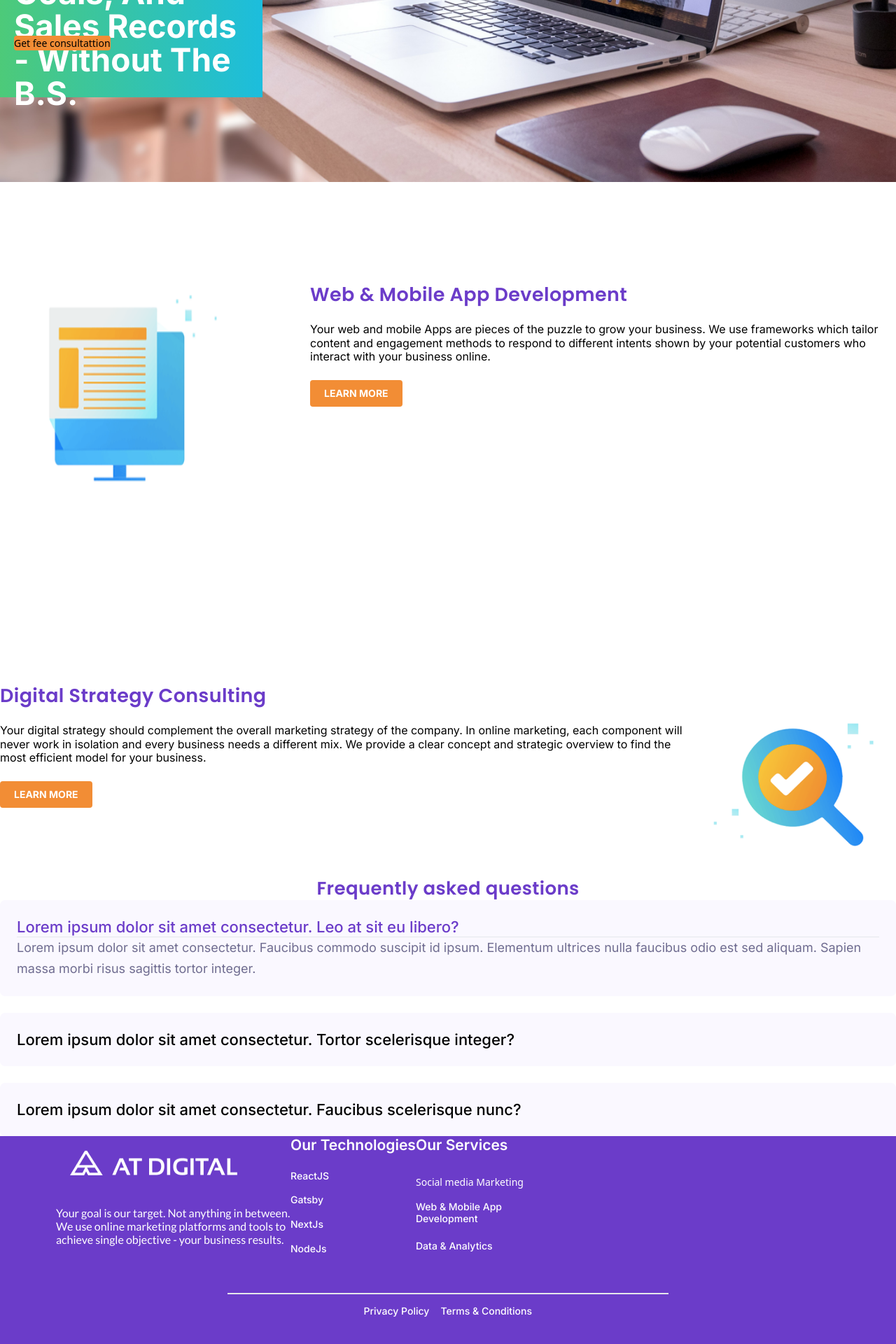
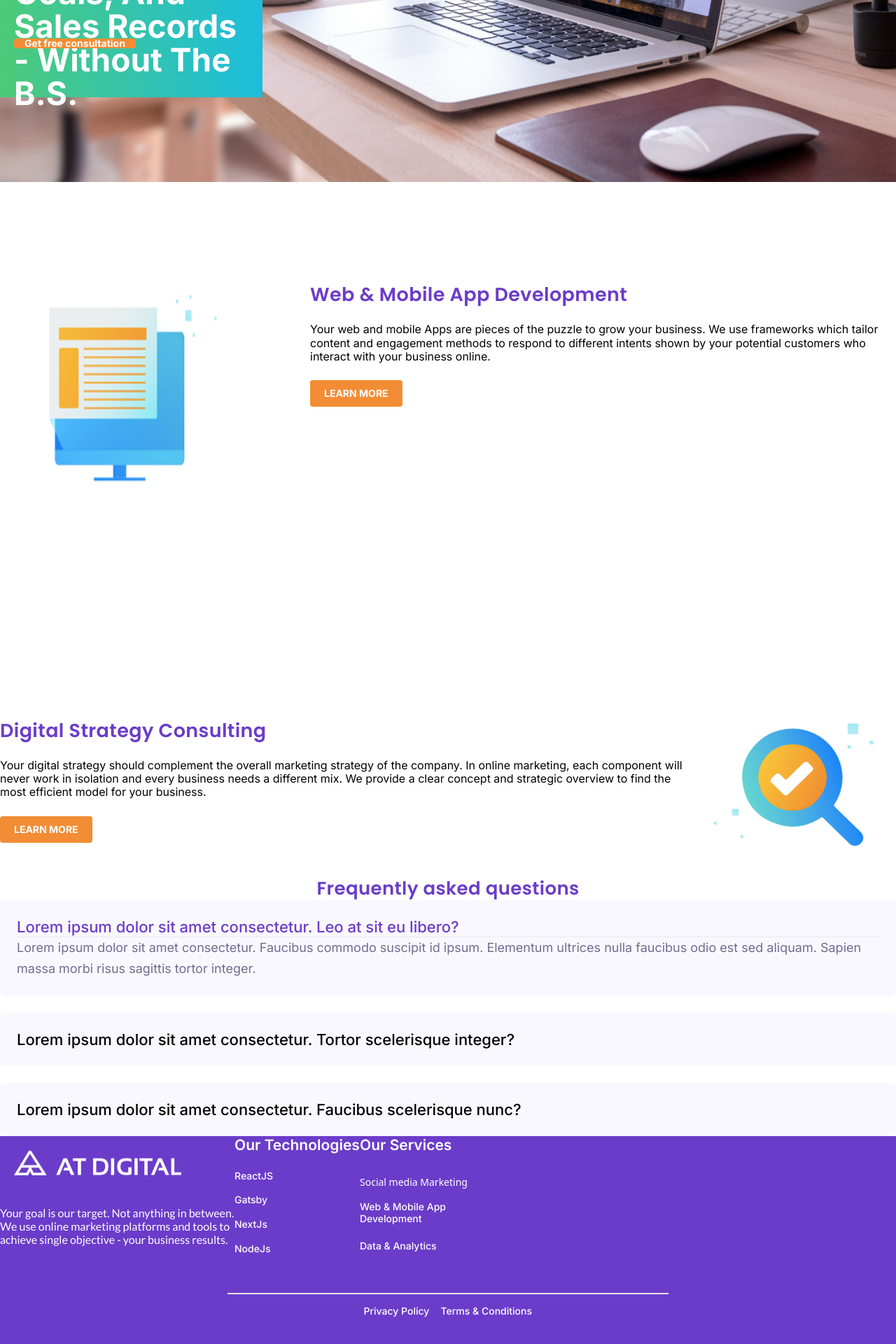
Before and after one commit to ButhmiK/at-digital-frontend-development, a React (Create React App) app: page / in a window 1280 px wide. Shown: the part 450-2370 px from the top of the page at 70% size. Built offline with nearby package versions, Linux system fonts and the light colour scheme.

Commit message:
1440 responsive done

```diff
--- a/src/App.js
+++ b/src/App.js
@@ -1,13 +1,13 @@
 import "./App.css";
 import Main from "./pages/main";
 import "./index.css";
-import Footer from "./pages/footer";
+
 
 function App() {
   return (
     <div className="App">
       <Main />
-      <Footer />
+
 
     </div>
   );
--- a/src/index.css
+++ b/src/index.css
@@ -3,8 +3,8 @@
 @tailwind utilities;
 
 @layer utilities{
-  .custom-2xl{
-    @apply 2xl:2xl:h-[2585px] 2xl:top-[-201px] 2xl:left-[384px];
+  .custom_2xl{
+    @apply 2xl:w-[1440px] 2xl:h-[2300px] 2xl:top-[-201px] 2xl:left-[384px];
   }
 }
 /* body {
--- a/src/pages/footer.jsx
+++ b/src/pages/footer.jsx
@@ -4,7 +4,7 @@ import flogo from "../assets/Logo.png";
 
 function footer() {
   return (
-    <div className=" 2xl:w-[fixed 1440px] 2xl:h-[hug 266px] 2xl:top-[2319px] 2xl:pt-[40px] pr-[80px] pb-[0px] pl-[80px] 2xl:gap-[40px] bg-primaryPurple ">
+    <div className="2xl:w-[1440px] 2xl:h-[hug 266px] 2xl:top-[2319px] 2xl:pt-[40px] 2xl:pr-[80px] 2xl:pl-[80px] 2xl:gap-[40px] bg-primaryPurple ">
 
 
       <div className="2xl:w-[fill 1280px] 2xl:h-[Hug 141px] top-[1004px]  flex 2xl:justify-between  ">
--- a/src/pages/main.jsx
+++ b/src/pages/main.jsx
@@ -4,30 +4,35 @@ import "../index.css";
 import hero from "../assets/Hero Image.png";
 import img1 from "../assets/image 1.png";
 import img2 from "../assets/image 2.png";
+import Footer from "./footer";
+
 
 function main() {
   return (
-    <div className="custom-2xl sm:left-[4803px]">
+    <div>
+    <div className="custom_2xl">
       <Header />
       <img className="2xl:w-[1440px] 2xl:h-[700px] " src={hero} alt="heroimg" />
-      <div className=" 2xl:w-[fixed 630px] 2xl:h-[hug 306px] 2xl:top-[440px] 2xl:left-[80px]  2xl:pt-[24px] 2xl:pr-[40px] absolute 2xl:pb-[32px] 2xl:pl-[40px] 2xl:gap-20 sm:h-[294px] sm:top-[295px] sm:p-[24px_20px_32px_20px] sm:gap-[20px]  bg-gradient-to-r from-green to-blue">
-        <p className="2xl:w-[556px] 2xl:h-[192px] sm:w-[335px] sm:h-[180px]  font-bold text-white  capitalize font-inter  text-[46px] leading-lh3 tracking-[-2%]">
+      <div className="absolute 2xl:w-[fixed 630px] 2xl:h-[hug 306px] 2xl:top-[440px] 2xl:left-[80px]  2xl:p-[24px_40px_32px_40px]  2xl:gap-20 sm:h-[294px] sm:top-[295px] sm:p-[24px_20px_32px_20px] sm:gap-[20px]  bg-gradient-to-r from-green to-blue">
+        <p className="2xl:w-[556px] 2xl:h-[205px] sm:w-[335px] sm:h-[180px]  font-bold text-white  capitalize font-inter  text-[46px] leading-lh3 tracking-[-2%]">
           We crush your competitors, goals, and sales records - without the B.S.
         </p>
-        <button className="2xl:w-[hug 214px] 2xl:h-[hug 38px] rounded 2xl:pt-[12px] 2xl:pr[20px] 2xl:pb-[12px] 2xl:pl-[20px] 2xl:gap-8 bg-orange text-[14px]">
-          Get fee consultattion
+        <button className="2xl:w-[214px] 2xl:h-[38px] 2xl:p-[12px_20px] 2xl:gap-[8px] rounded bg-orange ">
+          <p className="w-[174px] h-[14px] font-inter text-[14px] font-bold leading-[14px] tracking-[-2%] text-white ">
+            Get free consultation
+          </p>
         </button>
       </div>
 
       {/*web & mobile app dev*/}
 
-      <div className=" mb-36 flex justify-center w-[Hug 1064px] h-[Hug 414px] top-[857px] left-[188px] gap-[108px] ">
+      <div className="mb-36 flex justify-center w-[Hug 1064px] h-[Hug 414px] top-[857px] left-[188px] gap-[108px] ">
         <img
           className="sm:w-[335px] sm:h-[572.82px] sm:top-[649px] sm:left-[20px] sm:gap-[20px]  2xl:w-[414px] 2xl:h-[414px] "
           src={img2}
           alt="img2"
         />
-        <div className=" mt-36 2xl:w-[Hug 542px] 2xl:h-[Hug 187px] 2xl:gap-20">
+        <div className=" mt-36 2xl:w-[Hug 542px] 2xl:h-[hug 187px] 2xl:gap-20">
           <h3 className="2xl:w-[507px] 2xl:h-[33px] 2xl:gap-12 font-semibold text-primaryPurple font-poppins leading-lh4 text-[27px] tracking-[0.4px]">
             Web & Mobile App Development
           </h3>
@@ -47,7 +52,7 @@ function main() {
 
       {/*digital stratergy*/}
 
-      <div className="flex justify-center 2xl:[hug 1064px] 2xl:h-[hug 416px] 2xl:top-[1351px] 2xl:left-[188px] 2xl:gap-[108px] w-[Hug 1064px] h-[Hug 414px] gap-[20px] ">
+      <div className="flex items-center justify-center 2xl:w-[hug 1064px] 2xl:h-[hug 416px] 2xl:top-[1351px] 2xl:left-[188px] 2xl:gap-[108px] w-[Hug 1064px] h-[Hug 414px] gap-[20px] 2xl:pb-8">
         <div className="2xl:w-[fixed 542px] 2xl:h-[hug 206px] 2xl:gap-20">
           <h3 className="2xl:w-[507px] 2xl:h-[33px] font-semibold text-primaryPurple font-poppins leading-lh4 text-[27px] tracking-[0.4px]">
             Digital Strategy Consulting
@@ -73,7 +78,7 @@ function main() {
       </div>
 
       {/* faq */}
-      <div className=" flex flex-col items-center justify-center 2xl:w[hug 846px] 2xl:h-[hug 392px] 2xl:top-[1847px] 2xl:left[297px] 2xl:gap-28">
+      <div className=" flex flex-col items-center justify-center 2xl:w-[hug 846px] 2xl:h-[hug 392px] 2xl:top-[1847px] 2xl:left[297px] 2xl:gap-28">
         <h3 className="2xl:w-[389px] 2xl:h-[33px] font-poppins font-semibold  text-primaryPurple text-[26px] leading-lh4 tracking-[0.4px] ">
           Frequently asked questions
         </h3>
@@ -120,9 +125,12 @@ function main() {
               {/* plusicon */}
             </div>
           </div>
+
         </div>
       </div>
-    </div>
+
+    </div> <Footer /></div>
+
   );
 }
 
```
